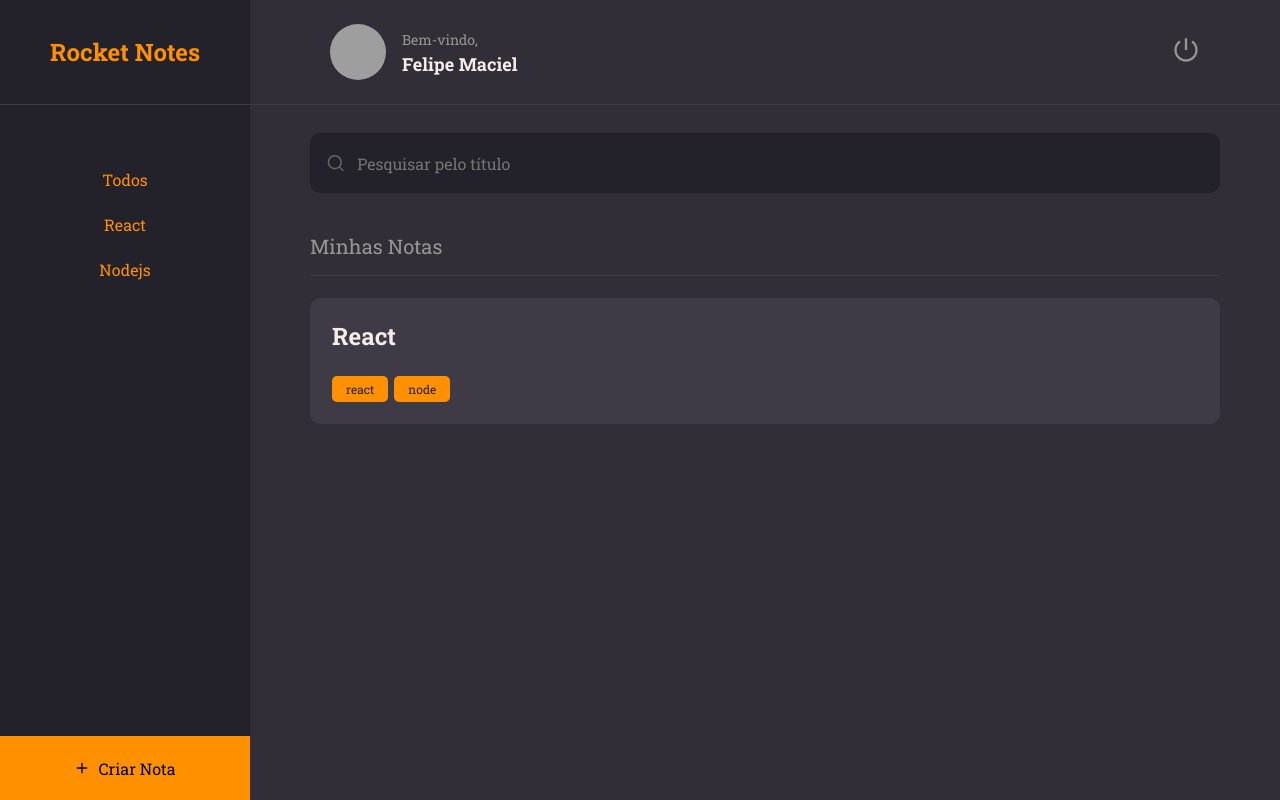
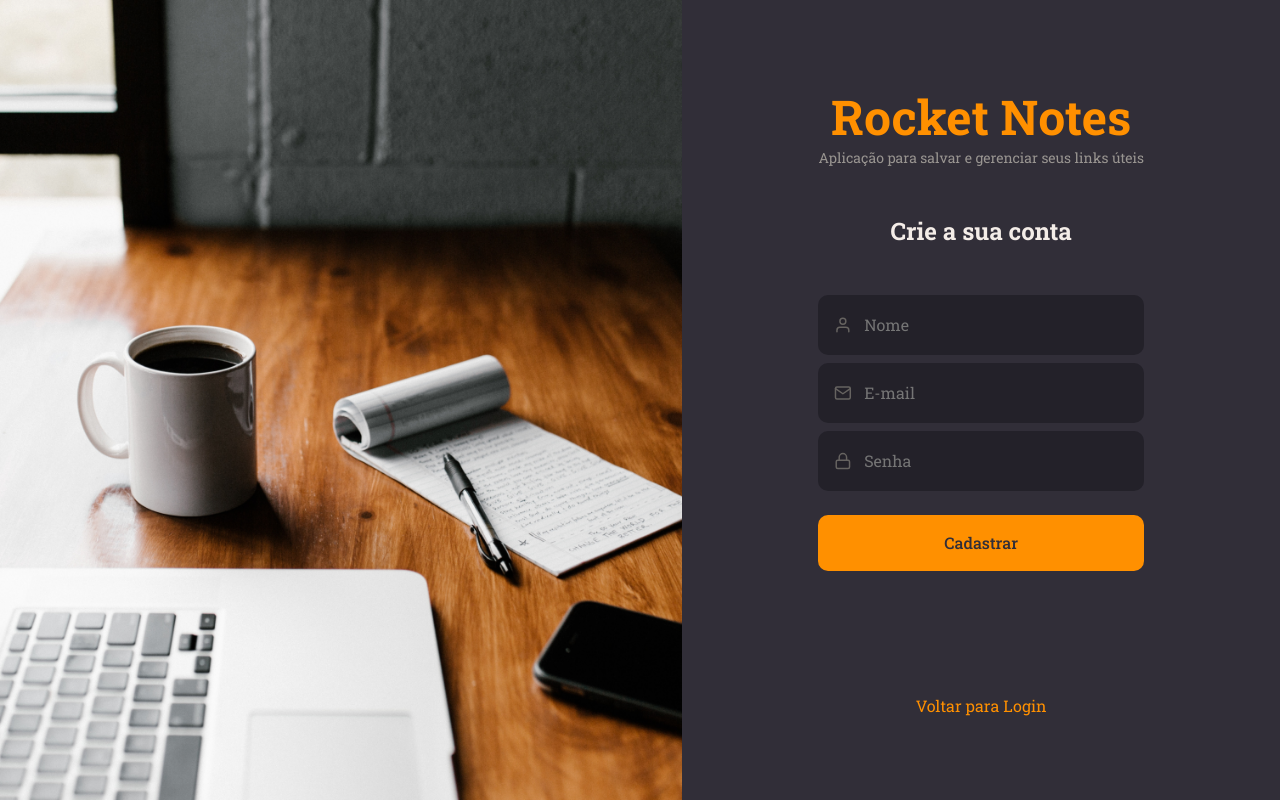
Before and after one commit to FelipeS45/RocketNotes-frontend, a React (Vite) app: page / in a window 1280 px wide. Built offline with nearby package versions, Linux system fonts and the light colour scheme; grey boxes are pictures that could not be loaded.

Commit message:
RocketNotes project SignIn/SignUp done

```diff
--- a/src/main.jsx
+++ b/src/main.jsx
@@ -2,7 +2,7 @@
 import { createRoot } from 'react-dom/client'
 import {ThemeProvider} from "styled-components"
 
-import {Home} from './pages/home'
+import {SignUp} from './pages/signUp' // view para desenvolvimento
 
 import theme from './styles/theme'
 import GlobalStyles from "./styles/global"
@@ -11,7 +11,7 @@
   <StrictMode>
     <ThemeProvider theme = {theme}>
       <GlobalStyles/>
-      <Home/>
+      <SignUp/>
     </ThemeProvider>
   </StrictMode>
 )
--- /dev/null
+++ b/src/pages/signIn/styles.js
@@ -0,0 +1,46 @@
+import styled from "styled-components";
+import backgroundImg from "../../assets/background.png"
+
+export const Container = styled.div`
+  height: 100vh;
+
+  display: flex;
+  align-items: stretch;
+`
+
+export const Form = styled.form`
+  padding: 0px 136px;
+
+  display: flex;
+  flex-direction: column;
+  justify-content: center;
+  align-items: center;
+
+  text-align: center;
+
+  >h1{
+    font-size: 48px;
+    color: ${({theme}) => theme.COLORS.ORANGE};
+  }
+
+  >h2{
+    font-size: 24px;
+    margin: 48px 0px;
+  }
+
+  >p{
+    font-size: 14px;
+    color: ${({theme}) => theme.COLORS.GRAY_100};
+  }
+
+  >a{
+    margin-top: 124px;
+    color: ${({theme}) => theme.COLORS.ORANGE};
+  }
+`
+
+export const Background = styled.div`
+  flex: 1;
+  background: url(${backgroundImg}) no-repeat center center;
+  background-size: cover;
+`
--- /dev/null
+++ b/src/pages/signUp/index.jsx
@@ -0,0 +1,48 @@
+import { Container, Form, Background } from "./styles";
+
+import {Input} from "../../components/input"
+import {Button} from "../../components/button"
+
+import {FiMail, FiLock, FiUser} from "react-icons/fi"
+
+export function SignUp(){
+
+  return(
+    <Container>
+
+      <Background/>
+
+      <Form>
+
+        <h1>Rocket Notes</h1>
+        <p>Aplicação para salvar e gerenciar seus links úteis</p>
+
+        <h2>Crie a sua conta</h2>
+
+        <Input
+          placeholder = "Nome"
+          type = "text"
+          icon = {FiUser}
+        />
+
+        <Input
+          placeholder = "E-mail"
+          type = "text"
+          icon = {FiMail}
+        />
+
+        <Input
+          placeholder = "Senha"
+          type = "password"
+          icon = {FiLock}
+        />
+
+        <Button title = "Cadastrar"/>
+
+        <a href="#">Voltar para Login</a>
+
+      </Form>
+
+    </Container>
+  )
+}
--- /dev/null
+++ b/src/pages/signUp/styles.js
@@ -0,0 +1,46 @@
+import styled from "styled-components";
+import backgroundImg from "../../assets/background.png"
+
+export const Container = styled.div`
+  height: 100vh;
+
+  display: flex;
+  align-items: stretch;
+`
+
+export const Form = styled.form`
+  padding: 0px 136px;
+
+  display: flex;
+  flex-direction: column;
+  justify-content: center;
+  align-items: center;
+
+  text-align: center;
+
+  >h1{
+    font-size: 48px;
+    color: ${({theme}) => theme.COLORS.ORANGE};
+  }
+
+  >h2{
+    font-size: 24px;
+    margin: 48px 0px;
+  }
+
+  >p{
+    font-size: 14px;
+    color: ${({theme}) => theme.COLORS.GRAY_100};
+  }
+
+  >a{
+    margin-top: 124px;
+    color: ${({theme}) => theme.COLORS.ORANGE};
+  }
+`
+
+export const Background = styled.div`
+  flex: 1;
+  background: url(${backgroundImg}) no-repeat center center;
+  background-size: cover;
+`
```
Also changed, not shown: src/pages/signIn/index.jsx (added, +42 -0 lines), src/assets/background.png (added).
